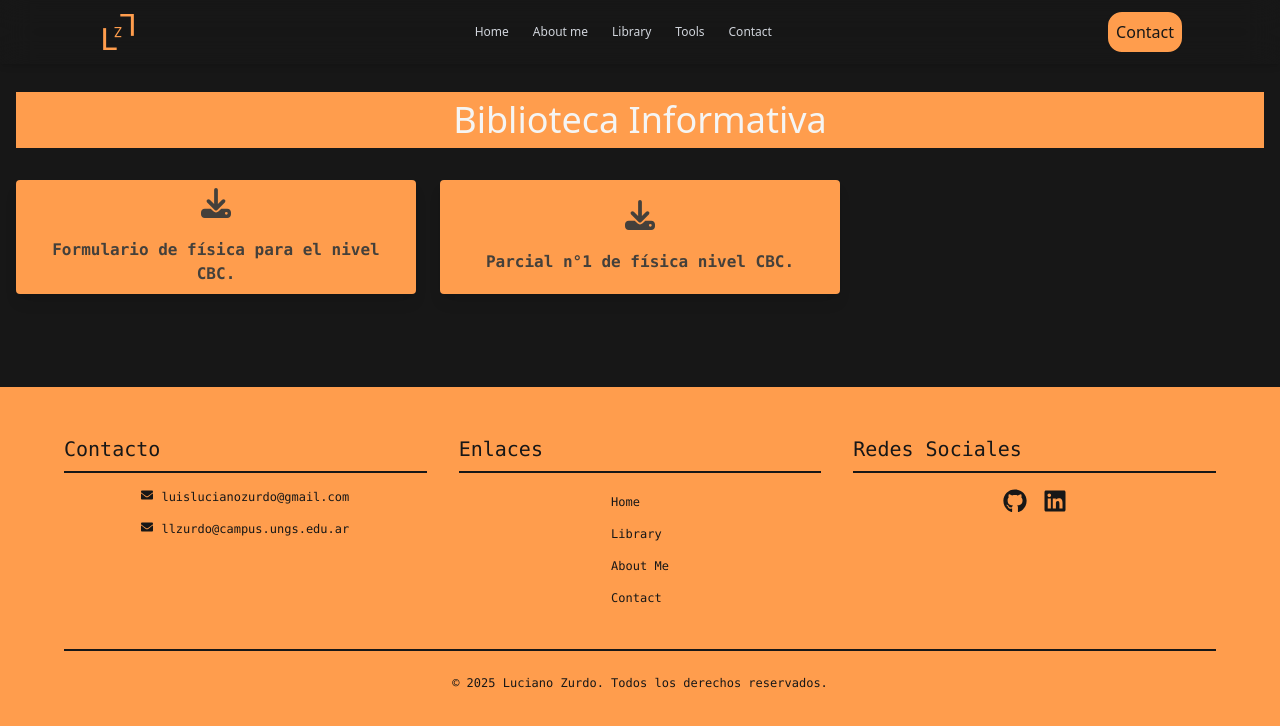
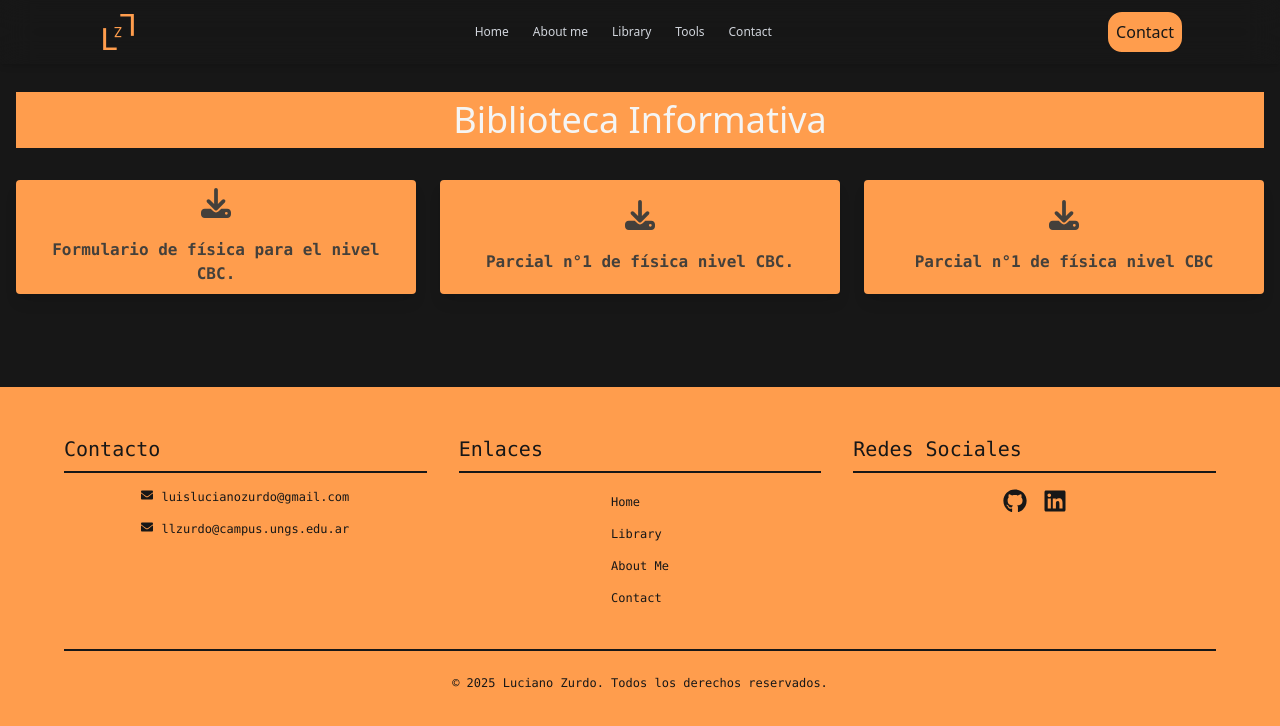
Before and after one commit to luislucianozurdogmailcom/pagina-personal, a React (Vite) app: page /library in a window 1280 px wide. Shown: the top 726 px of the page. Built offline with nearby package versions, Linux system fonts and the light colour scheme.

Commit message:
Agregamos un parcial resuelto

```diff
--- a/src/components/tools/Graph.jsx
+++ b/src/components/tools/Graph.jsx
@@ -4,10 +4,10 @@ import * as math from 'mathjs';
 
 const Graph = () => {
   // Estado para la función y sus parámetros
-  const [functionType, setFunctionType] = useState('quadratic');
-  const [functionText, setFunctionText] = useState('x^2');
+  const [functionType, setFunctionType] = useState('custom');
+  const [functionText, setFunctionText] = useState('x^2+sin(5*x)+1');
   const [parameters, setParameters] = useState({ a: 1, b: 0, c: 0 });
-  const [range, setRange] = useState({ min: -10, max: 10 });
+  const [range, setRange] = useState({ min: -5, max: 5 });
   const [plotData, setPlotData] = useState([]);
 
   // Recalcular puntos cuando cambien los parámetros
@@ -29,7 +29,7 @@ const Graph = () => {
       let yValues;
       let displayFunction;
       const { a, b, c } = parameters;
-
+      /*
       if (functionType === 'quadratic') {
         yValues = xValues.map(x => a * x * x + b * x + c);
         displayFunction = `${a}x² + ${b}x + ${c}`;
@@ -37,13 +37,14 @@ const Graph = () => {
         yValues = xValues.map(x => b * x + c);
         displayFunction = `${b}x + ${c}`;
       } else {
-        // Función personalizada
-        yValues = xValues.map(x => {
-          const scope = { x };
-          return math.evaluate(functionText, scope);
-        });
+      */
+      // Función personalizada
+      yValues = xValues.map(x => {
+        const scope = { x };
+      return math.evaluate(functionText, scope);
+      });
         displayFunction = functionText;
-      }
+      //}
 
       setPlotData([{
         x: xValues,
@@ -71,6 +72,8 @@ const Graph = () => {
       <h2 className="text-2xl font-bold mb-4 text-stone-100 text-center">Graficador de Funciones</h2>
 
       {/* Selector de tipo de función */}
+      {/*
+
       <div className="mb-4">
         <label className="block text-stone-100 mb-2">Tipo de función:</label>
         <div className="flex space-x-4">
@@ -94,9 +97,12 @@ const Graph = () => {
           </button>
         </div>
       </div>
+      */}
 
       {/* Controles según el tipo de función */}
+
       {functionType === 'custom' ? (
+
         <div className="mb-4">
           <label className="block text-stone-100 mb-2">Función f(x) =</label>
           <input
@@ -154,7 +160,7 @@ const Graph = () => {
           <input
             type="number"
             value={range.min}
-            onChange={(e) => setRange(prev => ({ ...prev, min: parseFloat(e.target.value) || -10 }))}
+            onChange={(e) => setRange(prev => ({ ...prev, min: parseFloat(e.target.value) || 0 }))}
             className="w-full p-2 border rounded text-stone-100"
           />
         </div>
@@ -163,7 +169,7 @@ const Graph = () => {
           <input
             type="number"
             value={range.max}
-            onChange={(e) => setRange(prev => ({ ...prev, max: parseFloat(e.target.value) || 10 }))}
+            onChange={(e) => setRange(prev => ({ ...prev, max: parseFloat(e.target.value) || 0 }))}
             className="w-full p-2 border rounded text-stone-100"
           />
         </div>
--- a/src/pages/Labrary.jsx
+++ b/src/pages/Labrary.jsx
@@ -50,6 +50,12 @@ const PDFs = [
         title: "1er Parcial de física - Nivel CBC",
         fileName: "Parcial n°1 de física nivel CBC.",
         fileUrl: "/Parciales/parcial-1-fisica-cbc.pdf",
+    },
+    {
+        id: 3,
+        title: "1er Parcial de física - Nivel CBC",
+        fileName: "Parcial n°1 de física nivel CBC",
+        fileUrl: "/Parciales/parcial_fisica_cbc.pdf",
     }
 ];
 
```
Also changed, not shown: 1 other file (tests, documents, lock files or other folders).
